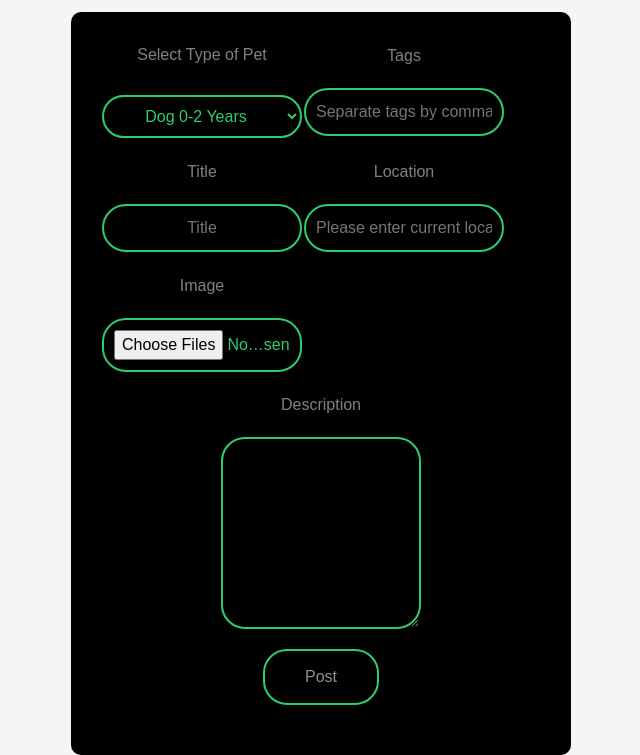
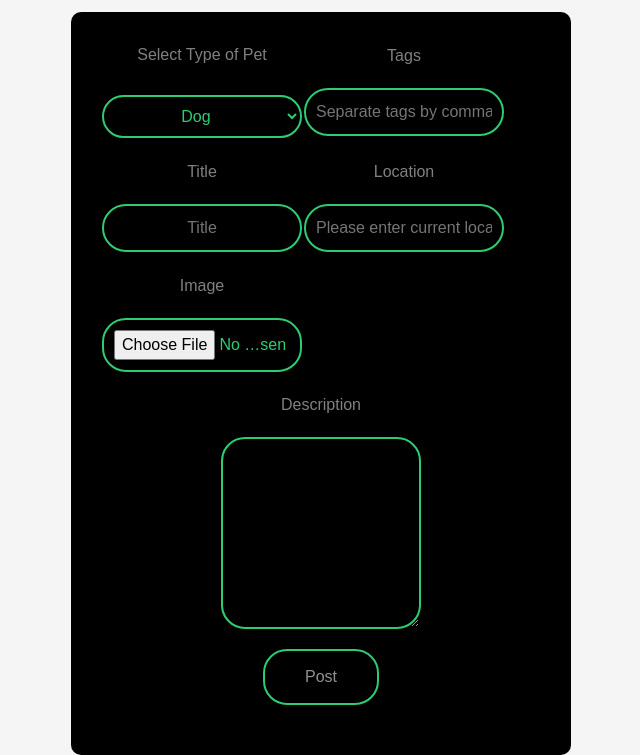
Before and after one commit to APAD-Summer2021/Team1-GroupProject, a Flask app: page /new_post in a window 1280 px wide. Shown: the part 156-911 px from the top of the page, without its empty margins (284-924 px from the left). Run offline with Flask 2, Linux system fonts and the light colour scheme; parts of the project's set-up code (start-up, migrations or seed data) failed here and were passed over; some libraries are stand-ins or nearby versions.

Commit message:
Update new_post.html
Allow Image Upload

```diff
--- a/templates/new_post.html
+++ b/templates/new_post.html
@@ -36,7 +36,7 @@
     <div class="row">
         <div class="col-md-6">
             <div class="card">
-                <form class="box" action="/post_action" method="POST" id="posting">
+                <form class="box"  action="/post_action"  method="POST" enctype="multipart/form-data" id="posting">
                     <table >
                         <thead>
                             <tr>
@@ -45,18 +45,15 @@
                         <tbody>
                             <tr>
     <td><p> <label for="type">Select Type of Pet</label>
-            <select name="type" id="type" form="posting">
-                <option value=dog02>Dog 0-2 Years</option>
-                <option value=dog35>Dog 3-5 Years</option>
-                <option value=dog68>Dog 6-8 Years</option>
-                <option value=dog+>Dog 8+ Years</option>
-                <option value=cat>Cat</option>
-                <option value=bird>Bird</option>
-                <option value=fish>Fish</option>
-                <option value=horse>Horse</option>
-                <option value=rodent>Rodent</option>
-                <option value=reptile>Reptile</option>
-                <option value=other>Other</option>
+            <select name="type" id="type" form="posting" >
+                <option value=Dog>Dog</option>
+                <option value=Cat>Cat</option>
+                <option value=Bird>Bird</option>
+                <option value=Fish>Fish</option>
+                <option value=Horse>Horse</option>
+                <option value=Rodent>Rodent</option>
+                <option value=Reptile>Reptile</option>
+                <option value=Other>Other</option>
         </select></p></td>
     <td>Tags <input type="text" name="tags" placeholder="Separate tags by comma" /></td>
     <td></td>
@@ -66,7 +63,7 @@
     <td>Location <input type="text" name="location" placeholder ="Please enter current location"></td>
   </tr>
   <tr>
-      <td>Image  <input  type = "file" name = "pet_image" multiple/></td>
+      <td>Image  <input    type = "file" name="file" accept="image/*" /></td>
   </tr>
 </tbody>
 </table>
```
